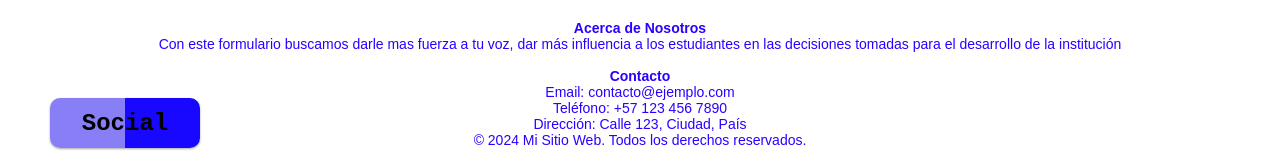
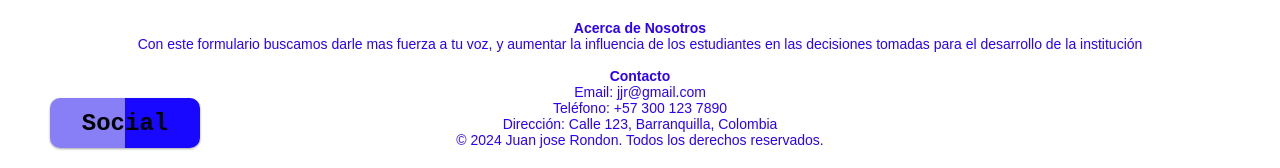
Before and after one commit to xGr3T0sX/xGr3T0sX.github.io, a plain HTML site: page index.html in a window 1280 px wide. Shown: the part 802-970 px from the top of the page. Drawn offline with Linux system fonts and the light colour scheme.

Commit message:
Update index.html

```diff
--- a/index.html
+++ b/index.html
@@ -61,18 +61,18 @@
     <div class="footer-container">
         <div class="footer-section">
             <h4>Acerca de Nosotros</h4>
-            <p>Con este formulario buscamos darle mas fuerza a tu voz, dar más influencia a los estudiantes en las decisiones tomadas para el desarrollo de la institución</p>
+            <p>Con este formulario buscamos darle mas fuerza a tu voz, y aumentar la influencia de los estudiantes en las decisiones tomadas para el desarrollo de la institución</p>
         </div>
             <br>
         <div class="footer-section">
             <h4>Contacto</h4>
-            <p>Email: contacto@ejemplo.com</p>
-            <p>Teléfono: +57 123 456 7890</p>
-            <p>Dirección: Calle 123, Ciudad, País</p>
+            <p>Email: jjr@gmail.com</p>
+            <p>Teléfono: +57 300 123 7890</p>
+            <p>Dirección: Calle 123, Barranquilla, Colombia</p>
         </div>
     </div>
     <div class="footer-bottom">
-        <p>&copy; 2024 Mi Sitio Web. Todos los derechos reservados.</p>
+        <p>&copy; 2024 Juan jose Rondon. Todos los derechos reservados.</p>
     </div>
 </footer>
 </body>
```
